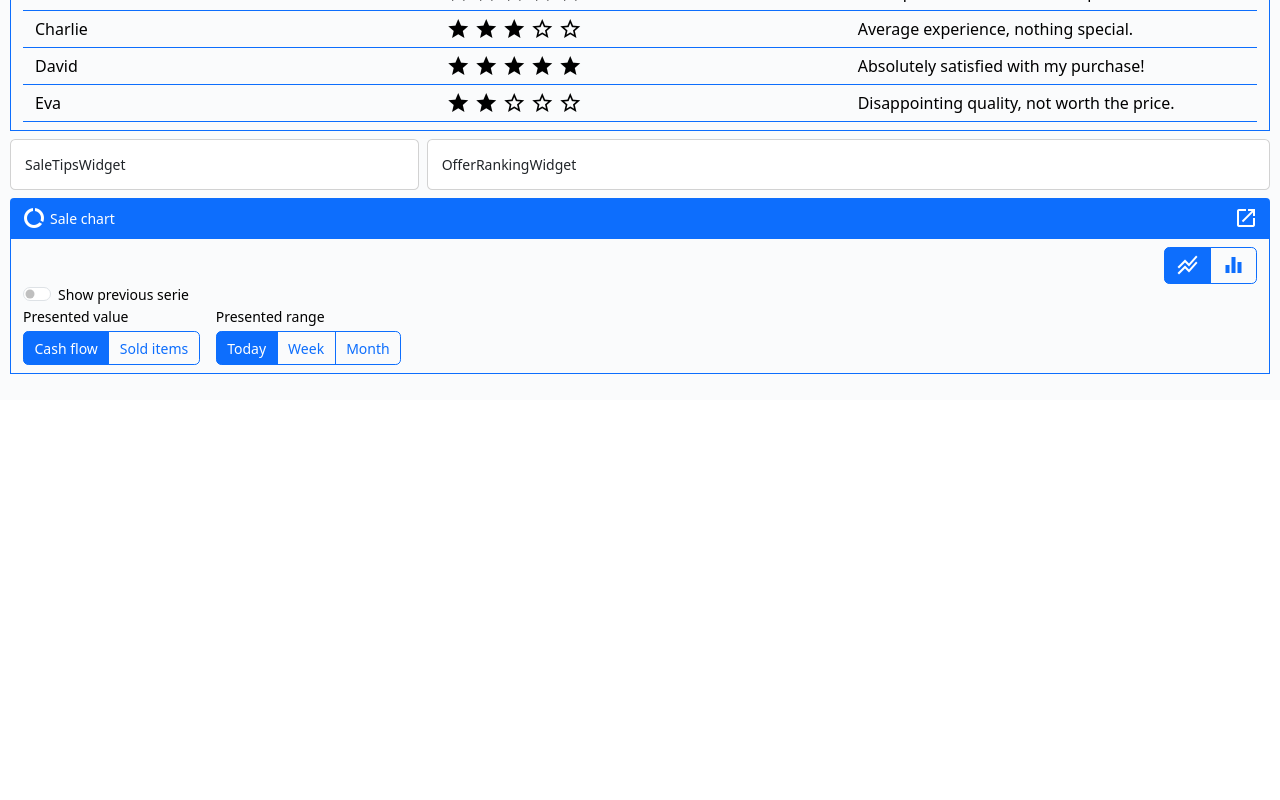
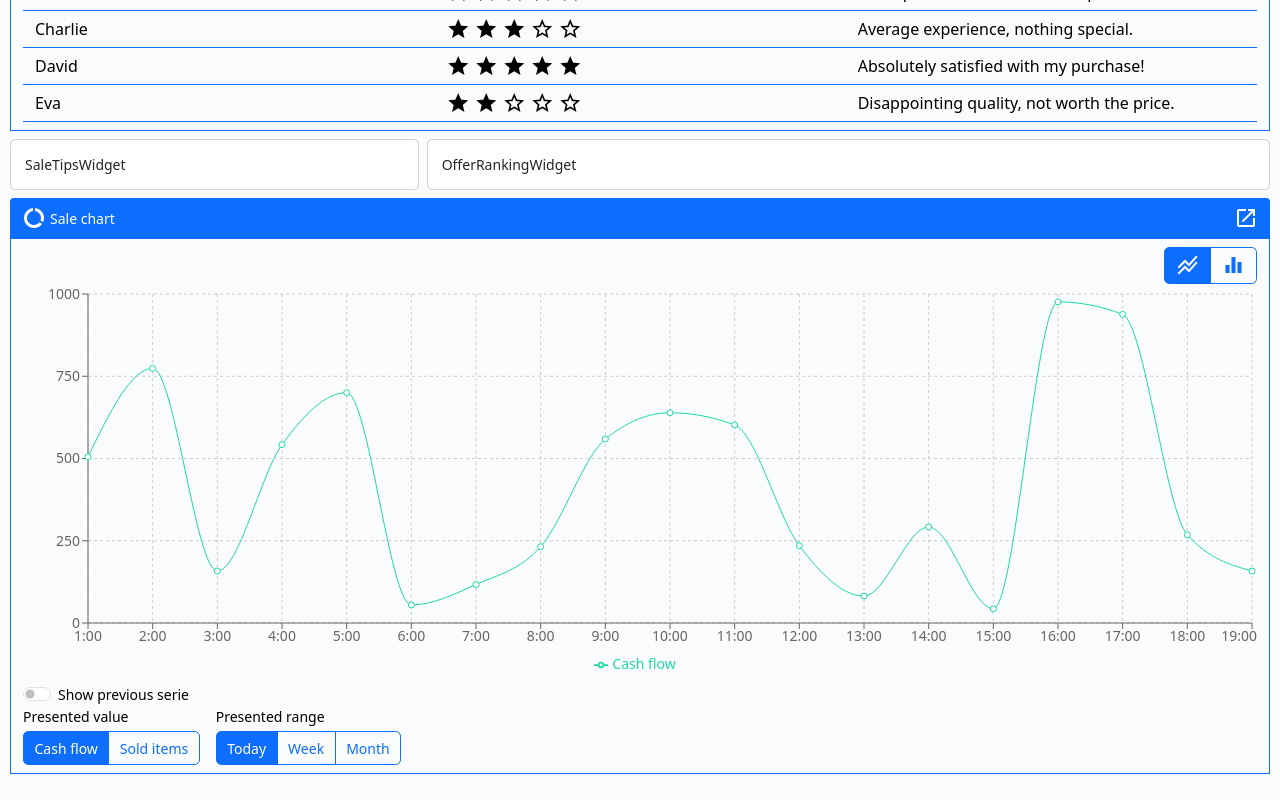
Before and after one commit to Alokin1112/GUI-Projekt, a React (Vite) app: page / in a window 1280 px wide. Shown: the part 465-1265 px from the top of the page. Before the commit the page ends 865 px from the top, so only its background shows below. Built offline with nearby package versions, Linux system fonts and the light colour scheme.

Commit message:
added chart

```diff
--- a/package.json
+++ b/package.json
@@ -11,14 +11,15 @@
   },
   "dependencies": {
     "@reduxjs/toolkit": "^2.0.1",
+    "@types/date-fns": "^2.6.0",
     "@types/styled-components": "^5.1.34",
-    "chart.js": "^4.4.1",
+    "date-fns": "^3.0.1",
     "i18next": "^23.7.8",
     "react": "^18.2.0",
-    "react-chartjs-2": "^5.2.0",
     "react-dom": "^18.2.0",
     "react-i18next": "^13.5.0",
     "react-redux": "^9.0.2",
+    "recharts": "^2.10.3",
     "styled-components": "^6.1.2"
   },
   "devDependencies": {
--- a/src/assets/locales/en/translation.json
+++ b/src/assets/locales/en/translation.json
@@ -21,10 +21,14 @@
     "presentedRange": "Presented range",
     "cashFlow": "Cash flow",
     "soldItems": "Sold items",
+    "previous_cashFlow": "Previous cash flow",
+    "previous_soldItems": "Previous sold items",
     "today": "Today",
     "week": "Week",
     "month": "Month",
     "lineChart": "Line chart",
-    "barChart": "Bar chart"
+    "barChart": "Bar chart",
+    "day": "Day",
+    "hour": "Hour"
   }
 }
--- a/src/assets/locales/pl/translation.json
+++ b/src/assets/locales/pl/translation.json
@@ -21,10 +21,14 @@
     "presentedRange": "Prezentowany zakres",
     "cashFlow": "Obrót",
     "soldItems": "Sprzedane sztuki",
+    "previous_cashFlow": "Poprzedni obrót",
+    "previous_soldItems": "Poprzednie sprzedane sztuki",
     "today": "Dziś",
     "week": "Tydzień",
     "month": "Miesiąc",
     "lineChart": "Wykres liniowy",
-    "barChart": "Wykres słupkowy"
+    "barChart": "Wykres słupkowy",
+    "day": "Dzień",
+    "hour": "Godzina"
   }
 }
--- /dev/null
+++ b/src/core/constants/ChartData.const.ts
@@ -0,0 +1,108 @@
+import { addHours, format, getDate, getDay } from "date-fns";
+import { ChartSettings } from "../store/globalSettingsSlice";
+
+export interface ChartData {
+  cashFlow: number,
+  soldItems: number,
+}
+
+export const generateRandomItems = (count = 31): ChartData[] => {
+  const chartData: ChartData[] = [];
+
+  for (let i = 0; i < count; i++) {
+    const newItem: ChartData = {
+      cashFlow: Math.floor(Math.random() * 1000),
+      soldItems: Math.floor(Math.random() * 50),
+    };
+
+    chartData.push(newItem);
+  }
+
+  return chartData;
+}
+
+export interface ChartDataWithTimeStamp { timeStamp: string; data: ChartData }
+
+export interface SerializedChartData {
+  name: string,
+  cashFlow?: number,
+  soldItems?: number,
+  previous_cashFlow?: number,
+  previous_soldItems?: number,
+}
+
+export function prepareDataForChart(data: ChartData[], settings: Omit<ChartSettings, "type" | "previousSerieVisible">): SerializedChartData[] {
+
+  const dataWithTimeStamp: ChartDataWithTimeStamp[] = mapChartDataToRange(data, settings.range);
+  const previousSerie: ChartDataWithTimeStamp[] = mapChartDataToRange(generateRandomItems(), settings?.range);
+
+  return dataWithTimeStamp.map((item, index) => ({
+    name: item?.timeStamp,
+    cashFlow: item.data.cashFlow,
+    previous_cashFlow: previousSerie[index].data.cashFlow,
+    soldItems: item.data.soldItems,
+    previous_soldItems: previousSerie[index].data.soldItems,
+  }));
+
+}
+
+function mapChartDataToRange(data: ChartData[], range: 'day' | 'week' | 'month'): ChartDataWithTimeStamp[] {
+  if (range == 'day') {
+    return mapItemsToHours(data)
+  } else if (range == 'week') {
+    return mapItemsToWeekDays(data)
+  }
+  else {
+    return mapItemsToMonthDays(data)
+  }
+}
+
+function mapItemsToHours(chartData: ChartData[]): ChartDataWithTimeStamp[] {
+  const currentDate = new Date();
+  const currentHour = currentDate.getHours();
+
+  const mappedData = chartData
+    .filter((_, index) => index < currentHour)
+    .map((item, index) => {
+      const timeStamp = (index + 1).toString() + ":00";
+      return {
+        timeStamp,
+        data: item
+      };
+    });
+
+  return mappedData;
+}
+function mapItemsToWeekDays(chartData: ChartData[]): ChartDataWithTimeStamp[] {
+
+  const daysOfWeek = ['Pon', 'Wt', 'Śr', 'Czw', 'Pt', 'Sb', "Nd"]
+  const currentDate = new Date();
+  const weekDay = getDay(currentDate);
+
+  const mappedData = chartData
+    .filter((_, index) => index < weekDay)
+    .map((item, index) => {
+      return {
+        timeStamp: daysOfWeek[index],
+        data: item
+      };
+    });
+
+  return mappedData;
+}
+
+function mapItemsToMonthDays(chartData: ChartData[]): ChartDataWithTimeStamp[] {
+  const currentDate = new Date();
+  const monthDay = getDate(currentDate);
+
+  const mappedData = chartData
+    .filter((_, index) => index < monthDay)
+    .map((item, index) => {
+      return {
+        timeStamp: (index + 1).toString(),
+        data: item
+      };
+    });
+
+  return mappedData;
+}
--- a/src/core/store/userSlice.ts
+++ b/src/core/store/userSlice.ts
@@ -1,6 +1,7 @@
 import { createSlice } from '@reduxjs/toolkit'
 import { COMMENTS } from '../constants/CustomerReviews.const';
 import { ORDERS } from '../constants/Orders.const';
+import { generateRandomItems } from '../constants/ChartData.const';
 
 
 export const userSlice = createSlice({
@@ -12,6 +13,7 @@ export const userSlice = createSlice({
         name: 'Sklep 123',
         comments: COMMENTS,
         orders: ORDERS,
+        chartData: generateRandomItems(),
       }
     ],
     selectedShop: 0
--- /dev/null
+++ b/src/shared/SaleChart.tsx
@@ -0,0 +1,60 @@
+import React, { useEffect, useRef, useState } from 'react';
+import { useSelector } from 'react-redux';
+import { BarChart, Bar, XAxis, YAxis, CartesianGrid, Tooltip, Legend, ResponsiveContainer, LineChart, Line } from 'recharts';
+import { ChartSettings } from '../core/store/globalSettingsSlice';
+import { prepareDataForChart } from '../core/constants/ChartData.const';
+import { useTranslation } from 'react-i18next';
+
+export function SaleChart() {
+  const { t } = useTranslation();
+  const chartData = useSelector((state: any) => state?.user.shops[state?.user?.selectedShop].chartData)
+  const chartSettings: ChartSettings = useSelector((state: any) => state.globalSettings.chart);
+
+  const [formattedChartData, setFormattedChartData] = useState(prepareDataForChart(chartData, chartSettings))
+
+  useEffect(() => {
+    setFormattedChartData(prepareDataForChart(chartData, chartSettings))
+  }, [chartSettings.range])
+
+  return (
+    <>
+      <ResponsiveContainer height={400}>
+        {
+          chartSettings.type == 'bar' ?
+            <BarChart data={formattedChartData} margin={{ top: 10, right: 5, left: 5, bottom: 10 }}>
+              <CartesianGrid strokeDasharray="3 3" />
+              <XAxis dataKey="name" />
+              <YAxis />
+              <Tooltip
+                labelFormatter={value => `${t('saleChart.' + (chartSettings.range == 'day' ? 'hour' : 'day'))}: ${value}`}
+                cursor
+              />
+              <Legend formatter={(value) => `${t('saleChart.' + value)}`} />
+              <Bar dataKey={chartSettings.presentedValues} fill="#1bdca3" />
+              {
+                chartSettings?.previousSerieVisible &&
+                <Bar dataKey={'previous_' + chartSettings.presentedValues} fill="#9fa6b2" />
+              }
+            </BarChart>
+            :
+            <LineChart data={formattedChartData} margin={{ top: 10, right: 5, left: 5, bottom: 10 }}>
+              <CartesianGrid strokeDasharray="3 3" />
+              <XAxis dataKey="name" />
+              <YAxis />
+              <Tooltip
+                labelFormatter={value => `${t('saleChart.' + (chartSettings.range == 'day' ? 'hour' : 'day'))}: ${value}`}
+                cursor
+              />
+              <Legend formatter={(value) => `${t('saleChart.' + value)}`} />
+              <Line type="monotone" dataKey={chartSettings.presentedValues} stroke="#1bdca3" />
+              {
+                chartSettings?.previousSerieVisible &&
+                <Line type="monotone" dataKey={'previous_' + chartSettings.presentedValues} stroke="#9fa6b2" />
+              }
+            </LineChart>
+        }
+
+      </ResponsiveContainer>
+    </>
+  )
+}
--- a/src/widgets/CustomersReviewWidget.tsx
+++ b/src/widgets/CustomersReviewWidget.tsx
@@ -14,6 +14,14 @@ export interface CommentRow {
   review: number,//betwen 1 and 5 only integers,
   comment?: string
 }
+
+const ToggleWrapper = styled.div`
+  display: flex;
+  flex-direction: column;
+  align-items: flex-start;
+  justify-content: flex-start;
+  width: 100%;
+`
 
 const TableComment = styled.td`
   white-space: nowrap;
@@ -67,7 +75,9 @@ export const CustomersReviewWidget: FunctionComponent = () => {
             <NoSuitableComments />
             :
             <>
-              <Toggle title={t('customersReview.title')} items={items} handleChange={handleToggleChange} checked={checkedReviewType} />
+              <ToggleWrapper>
+                <Toggle title={t('customersReview.title')} items={items} handleChange={handleToggleChange} checked={checkedReviewType} />
+              </ToggleWrapper>
 
               {filteredComments?.length == 0 ?
                 <NoSuitableComments /> :
--- a/src/widgets/SaleChartWidget.tsx
+++ b/src/widgets/SaleChartWidget.tsx
@@ -8,6 +8,7 @@ import { changeChartSettings } from '../core/store/globalSettingsSlice'
 import styled from "styled-components";
 import Toggle, { ToggleItem } from "../shared/Toggle";
 import { Switch } from "../shared/Switch";
+import { SaleChart } from "../shared/SaleChart";
 
 const AlignedToRight = styled.div`
   display: flex;
@@ -24,8 +25,6 @@ const RowItems = styled.div`
   justify-content: flex-start;
   gap: 16px;
 `
-
-
 
 export const SaleChartWidget: FunctionComponent = () => {
   const { t } = useTranslation();
@@ -57,11 +56,13 @@ export const SaleChartWidget: FunctionComponent = () => {
           <ChartTypeToggle value={chartSettings?.type} callback={(val) => handleChartSettingsChange('type', val)} />
         </AlignedToRight>
 
+        <SaleChart />
+
         <Switch title={t('saleChart.showPreviousSerie')} checked={chartSettings.previousSerieVisible} handleChange={(val) => handleChartSettingsChange('previousSerieVisible', val)} />
         <RowItems>
           <Toggle title={t('saleChart.presentedValue')} items={presentedValues} handleChange={(val) => handleChartSettingsChange('presentedValues', val)} checked={chartSettings.presentedValues} />
 
-          <Toggle title={t('saleChart.presentedRange')} items={presentedRange} handleChange={(val) => handleChartSettingsChange('presentedRange', val)} checked={chartSettings.range} />
+          <Toggle title={t('saleChart.presentedRange')} items={presentedRange} handleChange={(val) => handleChartSettingsChange('range', val)} checked={chartSettings.range} />
         </RowItems>
 
       </CardWithTitle>
```
Also changed, not shown: 1 other file (tests, documents, lock files or other folders).
